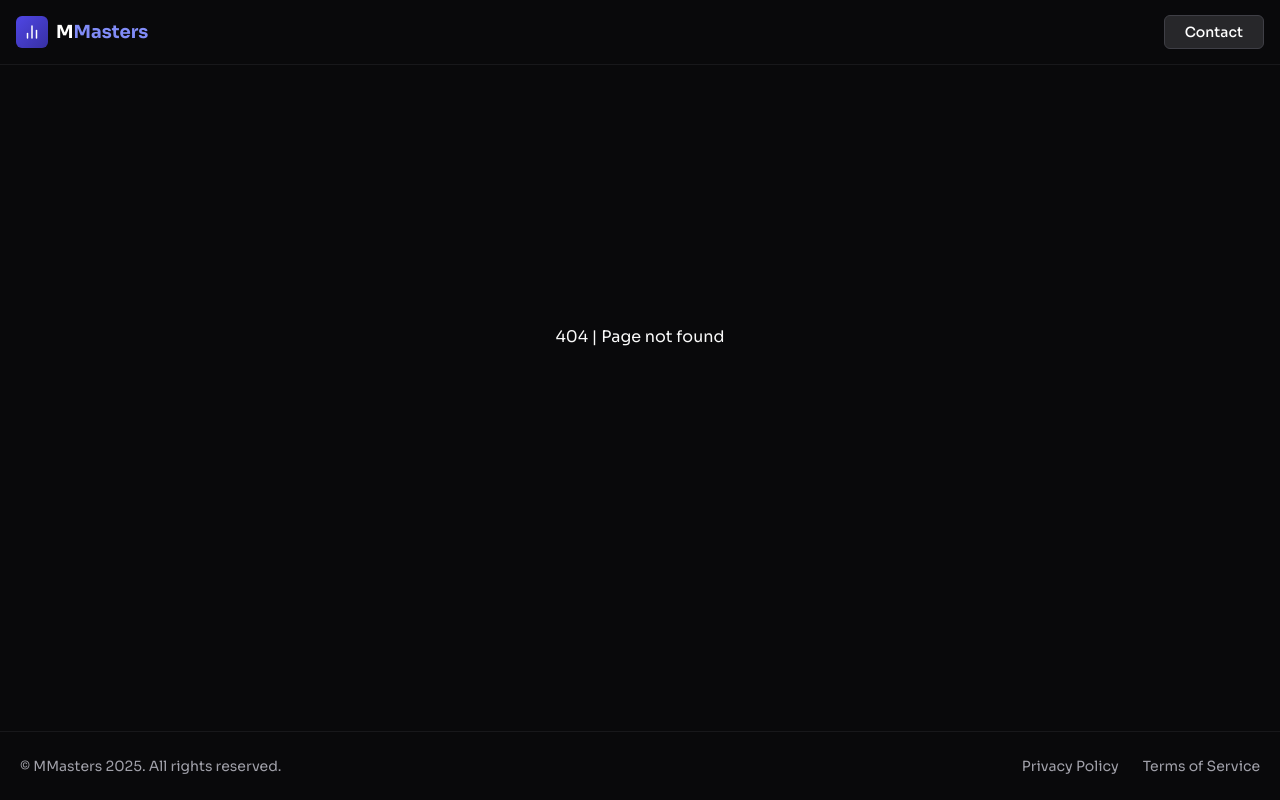
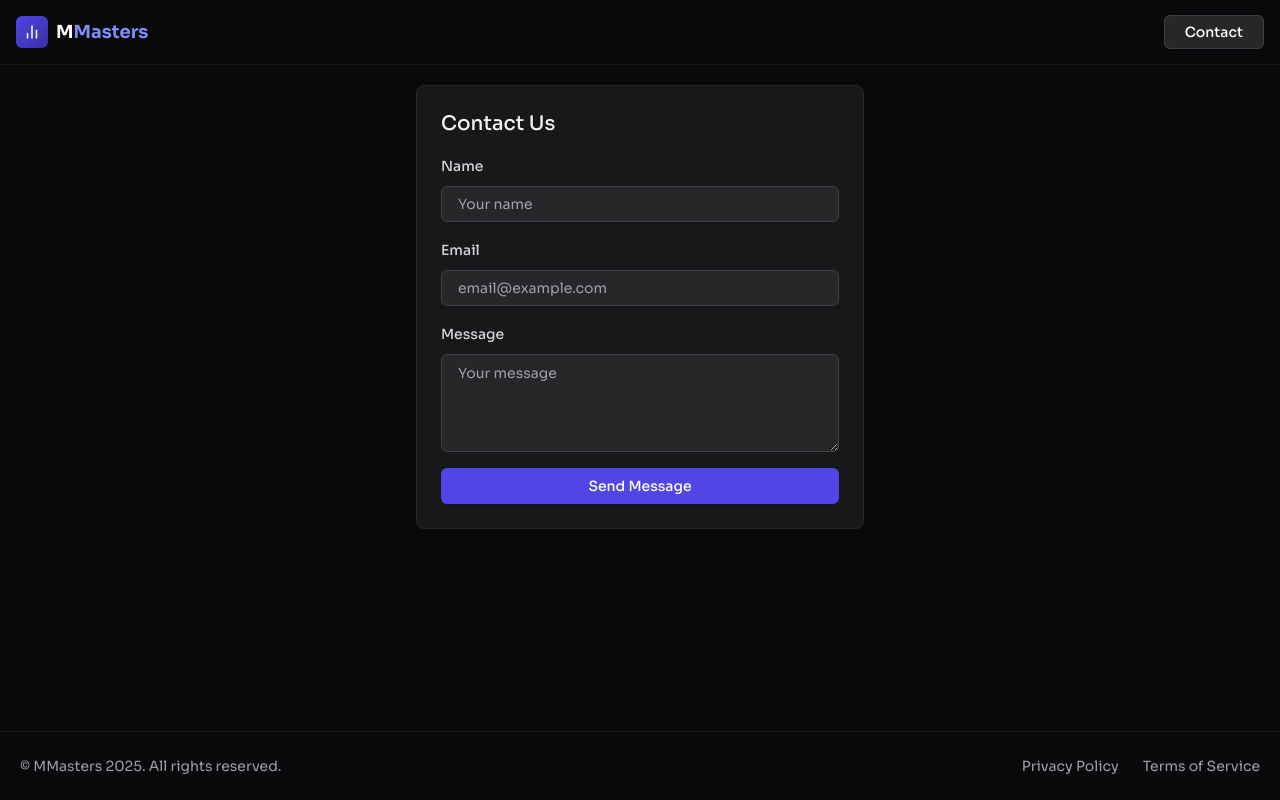
Before and after one commit to romankarbivskyi/market-masters, a Next.js app in the folder client/: page /contact in a window 1280 px wide. Before the commit this address had no page. Built offline with nearby package versions, Linux system fonts and the light colour scheme.

Commit message:
add: contact page; update: search pair form input focus effects

```diff
--- /dev/null
+++ b/client/src/app/contact/page.tsx
@@ -0,0 +1,5 @@
+import ContactForm from "@/components/ContactForm";
+
+export default function ContactUs() {
+  return <ContactForm />;
+}
--- /dev/null
+++ b/client/src/components/ContactForm.tsx
@@ -0,0 +1,184 @@
+"use client";
+
+import { useState } from "react";
+import { useForm } from "react-hook-form";
+import { zodResolver } from "@hookform/resolvers/zod";
+import { z } from "zod";
+import { CheckCircle, AlertCircle, Loader2 } from "lucide-react";
+
+import { Button } from "@/components/ui/button";
+import {
+  Form,
+  FormControl,
+  FormField,
+  FormItem,
+  FormLabel,
+  FormMessage,
+} from "@/components/ui/form";
+import { Input } from "@/components/ui/input";
+import { Textarea } from "@/components/ui/textarea";
+import { Alert, AlertDescription, AlertTitle } from "@/components/ui/alert";
+
+const formSchema = z.object({
+  name: z.string().min(2, "Name must be at least 2 characters"),
+  email: z.string().email("Please enter a valid email address"),
+  message: z.string().min(10, "Message must be at least 10 characters"),
+});
+
+type FormData = z.infer<typeof formSchema>;
+
+export default function ContactForm() {
+  const [isSubmitting, setIsSubmitting] = useState(false);
+  const [formStatus, setFormStatus] = useState<"idle" | "success" | "error">(
+    "idle",
+  );
+
+  const form = useForm<FormData>({
+    resolver: zodResolver(formSchema),
+    defaultValues: {
+      name: "",
+      email: "",
+      message: "",
+    },
+  });
+
+  const onSubmit = async (data: FormData) => {
+    setIsSubmitting(true);
+    setFormStatus("idle");
+
+    try {
+      const response = await fetch("https://api.web3forms.com/submit", {
+        method: "POST",
+        headers: {
+          "Content-Type": "application/json",
+          Accept: "application/json",
+        },
+        body: JSON.stringify({
+          access_key: process.env.NEXT_PUBLIC_WEB3FORMS_KEY || "",
+          ...data,
+        }),
+      });
+
+      const result = await response.json();
+
+      if (result.success) {
+        setFormStatus("success");
+        form.reset();
+      } else {
+        setFormStatus("error");
+      }
+    } catch (error) {
+      console.error("Form submission error:", error);
+      setFormStatus("error");
+    } finally {
+      setIsSubmitting(false);
+    }
+  };
+
+  return (
+    <div className="mx-auto max-w-md rounded-lg border border-zinc-800 bg-zinc-900 p-6">
+      <h3 className="mb-4 text-xl font-medium text-zinc-100">Contact Us</h3>
+
+      {formStatus === "success" && (
+        <Alert className="mb-4 border-green-800 bg-green-900/30 text-green-400">
+          <CheckCircle className="h-4 w-4" />
+          <AlertTitle>Success</AlertTitle>
+          <AlertDescription>
+            Thank you! Your message has been sent successfully.
+          </AlertDescription>
+        </Alert>
+      )}
+
+      {formStatus === "error" && (
+        <Alert className="mb-4 border-red-800 bg-red-900/30 text-red-400">
+          <AlertCircle className="h-4 w-4" />
+          <AlertTitle>Error</AlertTitle>
+          <AlertDescription>
+            Something went wrong. Please try again later.
+          </AlertDescription>
+        </Alert>
+      )}
+
+      <Form {...form}>
+        <form onSubmit={form.handleSubmit(onSubmit)} className="space-y-4">
+          <FormField
+            control={form.control}
+            name="name"
+            render={({ field }) => (
+              <FormItem>
+                <FormLabel className="text-sm font-medium text-zinc-300">
+                  Name
+                </FormLabel>
+                <FormControl>
+                  <Input
+                    {...field}
+                    placeholder="Your name"
+                    className="border-zinc-700 bg-zinc-800 px-4 py-2 text-zinc-100 focus-visible:border-indigo-500 focus-visible:ring-0 focus-visible:ring-offset-0"
+                  />
+                </FormControl>
+                <FormMessage className="text-xs text-red-400" />
+              </FormItem>
+            )}
+          />
+
+          <FormField
+            control={form.control}
+            name="email"
+            render={({ field }) => (
+              <FormItem>
+                <FormLabel className="text-sm font-medium text-zinc-300">
+                  Email
+                </FormLabel>
+                <FormControl>
+                  <Input
+                    {...field}
+                    type="email"
+                    placeholder="email@example.com"
+                    className="border-zinc-700 bg-zinc-800 px-4 py-2 text-zinc-100 focus-visible:border-indigo-500 focus-visible:ring-0 focus-visible:ring-offset-0"
+                  />
+                </FormControl>
+                <FormMessage className="text-xs text-red-400" />
+              </FormItem>
+            )}
+          />
+
+          <FormField
+            control={form.control}
+            name="message"
+            render={({ field }) => (
+              <FormItem>
+                <FormLabel className="text-sm font-medium text-zinc-300">
+                  Message
+                </FormLabel>
+                <FormControl>
+                  <Textarea
+                    {...field}
+                    placeholder="Your message"
+                    rows={4}
+                    className="border-zinc-700 bg-zinc-800 px-4 py-2 text-zinc-100 focus-visible:border-indigo-500 focus-visible:ring-0 focus-visible:ring-offset-0"
+                  />
+                </FormControl>
+                <FormMessage className="text-xs text-red-400" />
+              </FormItem>
+            )}
+          />
+
+          <Button
+            type="submit"
+            disabled={isSubmitting}
+            className="w-full bg-indigo-600 px-4 py-2 font-medium text-white hover:bg-indigo-700 focus:outline-none disabled:opacity-70"
+          >
+            {isSubmitting ? (
+              <>
+                <Loader2 size={16} className="mr-2 animate-spin" />
+                Sending...
+              </>
+            ) : (
+              "Send Message"
+            )}
+          </Button>
+        </form>
+      </Form>
+    </div>
+  );
+}
--- a/client/src/components/SearchPairForm.tsx
+++ b/client/src/components/SearchPairForm.tsx
@@ -109,12 +109,16 @@ export default function TokenForm() {
                     onValueChange={field.onChange}
                     defaultValue={field.value}
                   >
-                    <SelectTrigger className="border-zinc-700 bg-zinc-800 p-3 sm:w-[180px]">
+                    <SelectTrigger className="border-zinc-700 bg-zinc-800 p-3 ring-offset-zinc-900 focus:border-indigo-500 focus:ring-0 focus:ring-offset-0 focus-visible:ring-0 focus-visible:ring-offset-0 sm:w-[180px]">
                       <SelectValue placeholder="Chain" />
                     </SelectTrigger>
-                    <SelectContent>
+                    <SelectContent className="border-zinc-700 bg-zinc-800">
                       {options.map(({ label, value }) => (
-                        <SelectItem key={value} value={value}>
+                        <SelectItem
+                          key={value}
+                          value={value}
+                          className="focus:bg-zinc-700"
+                        >
                           {label}
                         </SelectItem>
                       ))}
@@ -133,7 +137,7 @@ export default function TokenForm() {
                 <FormControl>
                   <Input
                     placeholder="DPd8kXTbRHcLSbLKuHQe..."
-                    className="w-full border-zinc-700 bg-zinc-800 px-4 py-3"
+                    className="w-full border border-zinc-700 bg-zinc-800 px-4 py-3 ring-offset-zinc-900 focus:border-indigo-500 focus:ring-0 focus:ring-offset-0 focus-visible:ring-0 focus-visible:ring-offset-0"
                     {...field}
                   />
                 </FormControl>
--- /dev/null
+++ b/client/src/components/ui/alert.tsx
@@ -0,0 +1,59 @@
+import * as React from "react"
+import { cva, type VariantProps } from "class-variance-authority"
+
+import { cn } from "@/lib/utils"
+
+const alertVariants = cva(
+  "relative w-full rounded-lg border px-4 py-3 text-sm [&>svg+div]:translate-y-[-3px] [&>svg]:absolute [&>svg]:left-4 [&>svg]:top-4 [&>svg]:text-foreground [&>svg~*]:pl-7",
+  {
+    variants: {
+      variant: {
+        default: "bg-background text-foreground",
+        destructive:
+          "border-destructive/50 text-destructive dark:border-destructive [&>svg]:text-destructive",
+      },
+    },
+    defaultVariants: {
+      variant: "default",
+    },
+  }
+)
+
+const Alert = React.forwardRef<
+  HTMLDivElement,
+  React.HTMLAttributes<HTMLDivElement> & VariantProps<typeof alertVariants>
+>(({ className, variant, ...props }, ref) => (
+  <div
+    ref={ref}
+    role="alert"
+    className={cn(alertVariants({ variant }), className)}
+    {...props}
+  />
+))
+Alert.displayName = "Alert"
+
+const AlertTitle = React.forwardRef<
+  HTMLParagraphElement,
+  React.HTMLAttributes<HTMLHeadingElement>
+>(({ className, ...props }, ref) => (
+  <h5
+    ref={ref}
+    className={cn("mb-1 font-medium leading-none tracking-tight", className)}
+    {...props}
+  />
+))
+AlertTitle.displayName = "AlertTitle"
+
+const AlertDescription = React.forwardRef<
+  HTMLParagraphElement,
+  React.HTMLAttributes<HTMLParagraphElement>
+>(({ className, ...props }, ref) => (
+  <div
+    ref={ref}
+    className={cn("text-sm [&_p]:leading-relaxed", className)}
+    {...props}
+  />
+))
+AlertDescription.displayName = "AlertDescription"
+
+export { Alert, AlertTitle, AlertDescription }
--- /dev/null
+++ b/client/src/components/ui/textarea.tsx
@@ -0,0 +1,22 @@
+import * as React from "react"
+
+import { cn } from "@/lib/utils"
+
+const Textarea = React.forwardRef<
+  HTMLTextAreaElement,
+  React.ComponentProps<"textarea">
+>(({ className, ...props }, ref) => {
+  return (
+    <textarea
+      className={cn(
+        "flex min-h-[60px] w-full rounded-md border border-input bg-transparent px-3 py-2 text-base shadow-sm placeholder:text-muted-foreground focus-visible:outline-none focus-visible:ring-1 focus-visible:ring-ring disabled:cursor-not-allowed disabled:opacity-50 md:text-sm",
+        className
+      )}
+      ref={ref}
+      {...props}
+    />
+  )
+})
+Textarea.displayName = "Textarea"
+
+export { Textarea }
```
